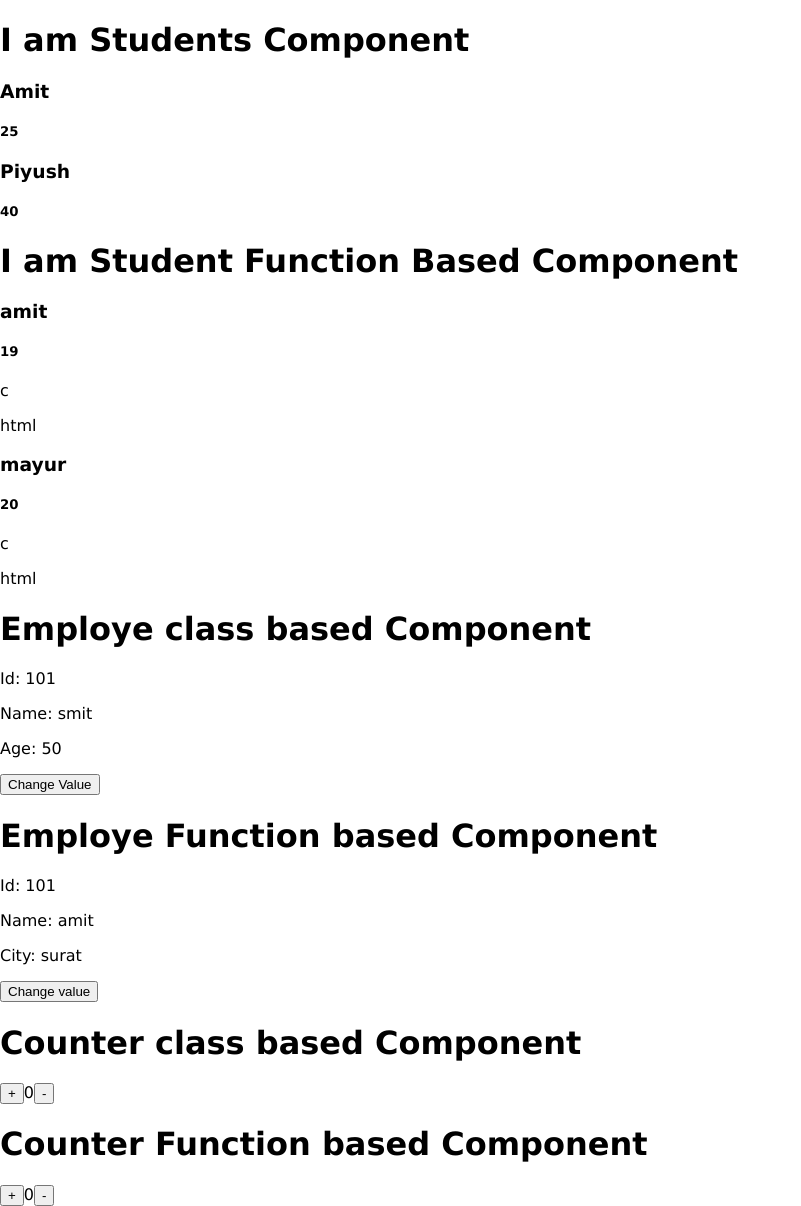
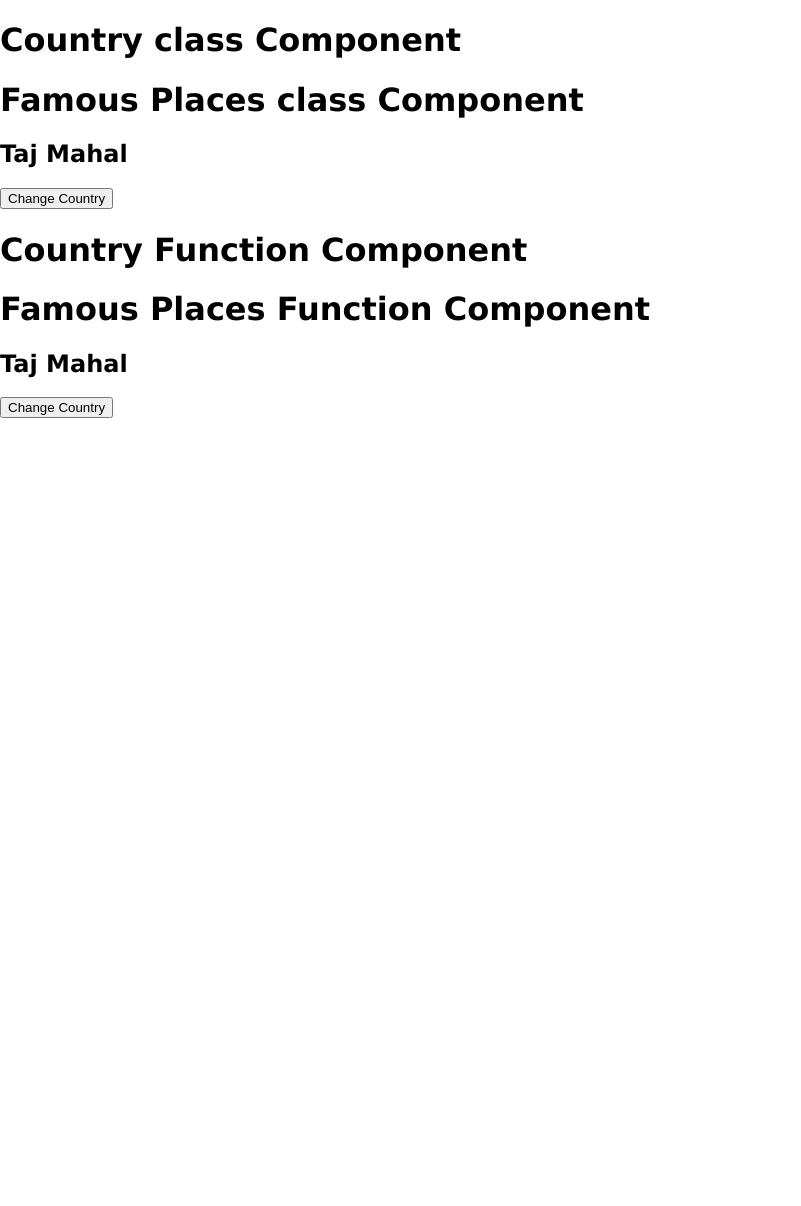
Before and after one commit to Sahil191104/firstreact, a React (Create React App) app: page / in a window 1280 px wide. Shown: the whole page, without its empty margins (0-801 px from the left). After the commit the page ends 800 px from the top, so only its background shows below. Built offline with nearby package versions, Linux system fonts and the light colour scheme.

Commit message:
14_6_2023

```diff
--- a/src/App.js
+++ b/src/App.js
@@ -2,6 +2,8 @@
 import './App.css';
 import Counter from './container/Counter';
 import CounterFun from './container/CounterFun';
+import Country from './container/Country';
+import CountryFun from './container/CountryFun';
 import Employe from './container/Employe';
 import EmployeFun from './container/EmployeFun';
 import Students from './container/Students';
@@ -10,12 +12,14 @@ import StudentsFun from './container/StudentsFun';
 function App() {
   return (
     <div>
-      <Students />
+      {/* <Students />
       <StudentsFun />
       <Employe />
       <EmployeFun />
       <Counter />
-      <CounterFun />
+      <CounterFun /> */}
+      <Country />
+      <CountryFun />
     </div>
   );
 }
--- a/src/container/Counter.js
+++ b/src/container/Counter.js
@@ -9,25 +9,33 @@ export default class Counter extends Component {
     };
   }
 
+  //------------Increse------------ //
+
   increse = () => {
+    if (this.state.count < 5) {
       this.setState({
         count: this.state.count + 1
       });
+    }
   };
 
+  //------------Dicrese------------ //
+
   dicrese = () => {
+    if (this.state.count > 0) {
       this.setState({
         count: this.state.count - 1
       });
+    }
   };
 
   render() {
     return (
       <div>
         <h1>Counter class based Component</h1>
-        <button onClick={this.increse}>+</button>
+        <button disabled={this.state.count < 5 ? false: true} onClick={this.increse}>+</button>
         <span>{this.state.count}</span>
-        <button onClick={this.dicrese}>-</button>
+        <button disabled={this.state.count === 0 ? true: false} onClick={this.dicrese}>-</button>
       </div>
     );
   }
--- a/src/container/CounterFun.js
+++ b/src/container/CounterFun.js
@@ -5,19 +5,23 @@ function CounterFun (props) {
     const [count, setCount] = useState(0);
 
     const increse = () => {
-        setCount(count + 1);
+        if (count < 5) {
+            setCount(count + 1);
+        }
     };
 
     const dicrese = () => {
-        setCount(count - 1);
+        if (count > 0) {
+            setCount(count - 1);
+        }
     };
 
     return (
         <div>
             <h1>Counter Function based Component</h1>
-            <button onClick={increse}>+</button>
+            <button disabled={count < 5 ? false: true} onClick={increse}>+</button>
             <span>{count}</span>
-            <button onClick={dicrese}>-</button>
+            <button disabled={count === 0 ? true: false} onClick={dicrese}>-</button>
         </div>
     );
 }
--- /dev/null
+++ b/src/container/Country.js
@@ -0,0 +1,30 @@
+import React, { Component } from 'react';
+import FamousPlaces from './FamousPlaces';
+
+class Country extends Component {
+    constructor(props) {
+        super(props);
+
+        this.state = {
+            country_name: 'India'
+        }
+    }
+
+    handleclick = () => {
+        this.setState({
+            country_name: 'London'
+        });
+    }
+
+    render() {
+        return (
+            <div>
+                <h1>Country class Component</h1>
+                <FamousPlaces cname={this.state.country_name} />
+                <button onClick={this.handleclick}>Change Country</button>
+            </div>
+        );
+    }
+}
+
+export default Country;
--- /dev/null
+++ b/src/container/CountryFun.js
@@ -0,0 +1,21 @@
+import React, { useState } from 'react';
+import FamousPlacesFun from './FamousPlacesFun';
+
+function CountryFun(props) {
+
+    const [countryName, setCountryName] = useState("India")
+
+    const handleclick = () => {
+        setCountryName("London");
+    }
+
+    return (
+        <div>
+            <h1>Country Function Component</h1>
+            <FamousPlacesFun cname={countryName} />
+            <button onClick={handleclick}>Change Country</button>
+        </div>
+    );
+}
+
+export default CountryFun;
--- /dev/null
+++ b/src/container/FamousPlaces.js
@@ -0,0 +1,14 @@
+import React, { Component } from 'react';
+
+class FamousPlaces extends Component {
+    render() {
+        return (
+            <div>
+                <h1>Famous Places class Component</h1>
+                <h2>{this.props.cname === 'India' ? 'Taj Mahal': 'Tower of London'}</h2>
+            </div>
+        );
+    }
+}
+
+export default FamousPlaces;
--- /dev/null
+++ b/src/container/FamousPlacesFun.js
@@ -0,0 +1,12 @@
+import React from 'react';
+
+function FamousPlacesFun(props) {
+    return (
+        <div>
+            <h1>Famous Places Function Component</h1>
+            <h2>{props.cname === 'India' ? 'Taj Mahal': 'Tower of London'}</h2>
+        </div>
+    );
+}
+
+export default FamousPlacesFun;
```
Lines whose indentation alone changed are shown as unchanged.
